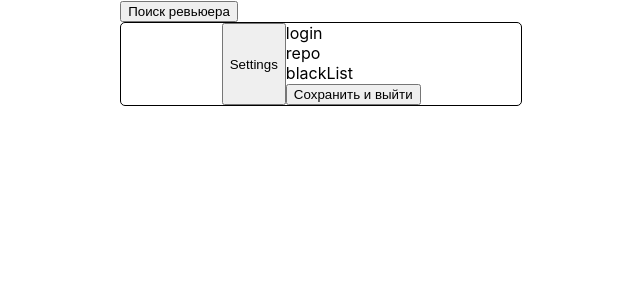
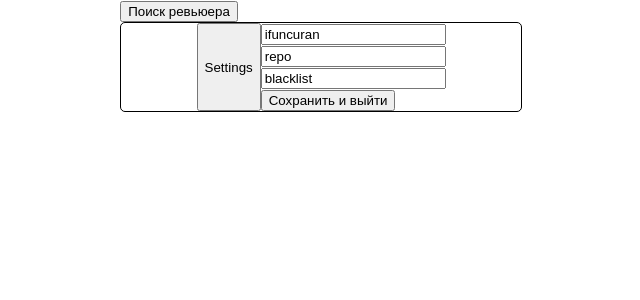
Before and after one commit to AndreyGladkov/hh-school-react-2021, a React (Create React App) app: page / in a window 1280 px wide. Both pictures are taken after a click on the button "Settings". Shown: the top 300 px of the page, without its empty margins (461-1101 px from the left). Built offline with nearby package versions, Linux system fonts and the light colour scheme.

Commit message:
add input in settings

```diff
--- a/src/SettingsComponent/Settings.js
+++ b/src/SettingsComponent/Settings.js
@@ -2,6 +2,10 @@ import React, { useState } from 'react';
 
 const Settings = (props) => {
   const [showSettings, ChangeShowSettings] = useState(false);
+
+  const [login, ChangeLoginHandler] = useState('ifuncuran');
+  const [repo, ChangeRepoHandler] = useState('repo');
+  const [blacklist, ChangeBlacklistHandler] = useState('blacklist');
 
   let settings = null;
 
@@ -9,13 +13,34 @@ const Settings = (props) => {
     settings = (
       <div className="settings__container">
         <div className="settings__row">
-          <div className="login">login</div>
+          <div className="login">
+            <input
+              type="text"
+              onChange={(event) => ChangeLoginHandler(event.target.value)}
+              value={login}
+              className="input"
+            />
+          </div>
         </div>
         <div className="settings__row">
-          <div className="repo">repo</div>
+          <div className="repo">
+            <input
+              type="text"
+              onChange={(event) => ChangeRepoHandler(event.target.value)}
+              value={repo}
+              className="input"
+            />
+          </div>
         </div>
         <div className="settings__row">
-          <div className="blackList">blackList</div>
+          <div className="blackList">
+            <input
+              type="text"
+              onChange={(event) => ChangeBlacklistHandler(event.target.value)}
+              value={blacklist}
+              className="input"
+            />
+          </div>
         </div>
         <div className="settings__row">
           <div className="buttons">
```
